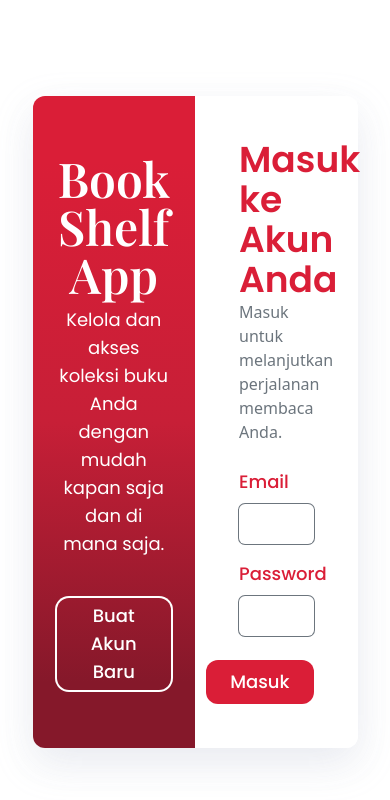
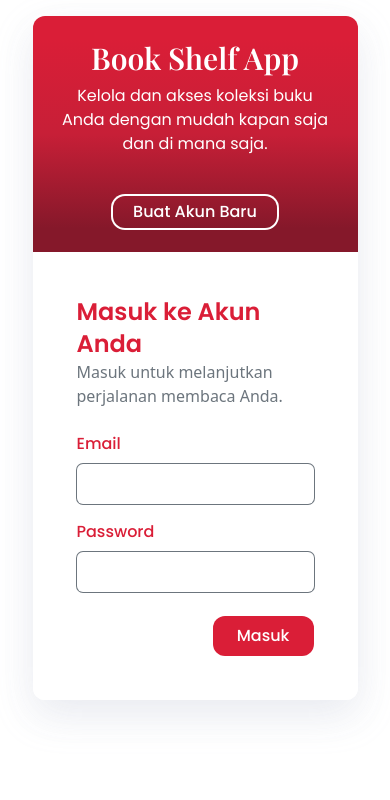
Before and after one commit to ardiiiv/BookShelf-frontend, a Vue app: page / in a window 390 px wide. Shown: the top 800 px of the page. Built offline with nearby package versions, Linux system fonts and the light colour scheme; a web font is replaced by a local one; what oh-vue-icons would draw is missing.

Commit message:
membuat tampilan yang responsif

```diff
--- a/src/components/button/MainButton.vue
+++ b/src/components/button/MainButton.vue
@@ -7,5 +7,5 @@ type: String,
 </script>
 
 <template>
-     <button :type="type" class="rounded-xl px-6 py-2 text-lg font-Poppins text-white bg-Primary hover:bg-Secondary font-medium">{{ title }}</button>
+     <button :type="type" class="rounded-xl px-6 py-2 md:text-lg text-base font-Poppins text-white bg-Primary hover:bg-Secondary font-medium">{{ title }}</button>
 </template>
--- a/src/components/button/SecondaryButton.vue
+++ b/src/components/button/SecondaryButton.vue
@@ -3,5 +3,5 @@ const { title } = defineProps({title: String})
 </script>
 
 <template>
-    <button class="px-5 py-1 ring-2 ring-white rounded-xl text-white font-Poppins text-lg font-medium hover:bg-white hover:text-Primary">{{ title }}</button>
+    <button class="px-5 py-1 ring-2 ring-white rounded-xl text-white font-Poppins md:text-lg text-base font-medium hover:bg-white hover:text-Primary">{{ title }}</button>
 </template>
--- a/src/components/input/InputField.vue
+++ b/src/components/input/InputField.vue
@@ -8,7 +8,7 @@ const { type = "text", title = "title", required = false } = defineProps({
 
 <template>
     <div class="flex flex-col gap-2 mb-4">
-        <label class="text-lg font-Poppins font-medium text-Primary">{{ title }}</label>
+        <label class="md:text-lg text-base font-Poppins font-medium text-Primary">{{ title }}</label>
         <input class=" py-2 px-4 rounded-md ring-1 ring-SlateGrey focus:outline-2 focus:outline-Primary" :type="type" :required="required">
     </div>
 </template>
--- a/src/layouts/FormSignIn.vue
+++ b/src/layouts/FormSignIn.vue
@@ -12,7 +12,7 @@ const login = () => {
 <template>
     <form @submit.prevent="login()" class="p-5 ">
         <div class=" mb-6">
-            <h1 class="text-4xl font-Poppins font-semibold text-Primary">Masuk ke Akun Anda</h1>
+            <h1 class="lg:text-4xl md:text-3xl text-2xl font-Poppins font-semibold text-Primary">Masuk ke Akun Anda</h1>
             <p class="text-SlateGrey text-base">Masuk untuk melanjutkan perjalanan membaca Anda.</p>
         </div>
         <div>
--- a/src/layouts/FormSignUp.vue
+++ b/src/layouts/FormSignUp.vue
@@ -12,7 +12,7 @@ const login = () => {
 <template>
     <form @submit.prevent="login()" class="p-4 ">
         <div class=" mb-6">
-            <h1 class="text-4xl font-Poppins font-semibold text-Primary">Daftar Akun Baru</h1>
+            <h1 class="lg:text-4xl md:text-3xl text-2xl font-Poppins font-semibold text-Primary">Daftar Akun Baru</h1>
             <p class="text-SlateGrey text-base">Daftar untuk mengatur, menyimpan, dan menemukan buku bacaanmu kapan saja.</p>
         </div>
         <div>
--- a/src/layouts/SideBar.vue
+++ b/src/layouts/SideBar.vue
@@ -11,54 +11,54 @@ const isClose = () => {
     hidden.value = true
 }
 const style = reactive({
-    styleActive: "bg-white flex items-center text-Primary p-2 gap-2 rounded-xl font-medium text-lg",
-    styleUnactive: "flex items-center text-white p-2 gap-2 rounded-xl font-medium text-lg"
+    styleActive: "bg-white flex items-center text-Primary p-2 gap-1 rounded-xl font-medium md:text-lg text-base ",
+    styleUnactive: "flex items-center text-white p-2 gap-1 rounded-xl font-medium md:text-lg text-base "
 })
 </script>
 
 <template>
     <div class="md:hidden">
-        <v-icon @click="isOpen" v-if="hidden" name="md-menu-round" scale="1.75" fill="white"/>
+        <v-icon @click="isOpen()" v-if="hidden" name="md-menu-round" scale="2" fill="white"/>
     </div>
-    <header :class="hidden ? 'h-full md:flex md:flex-col hidden' : 'absolute bg-gradient-to-b from-10% from-Primary via-50% via-Secondary to-90% to-[#85182A] h-full -translate-y-6 pt-6 pr-4'" >
-        <div class="md:hidden">
+    <header :class="hidden ? 'h-full md:flex md:flex-col hidden' : 'absolute bg-gradient-to-b from-10% from-Primary via-50% via-Secondary to-90% to-[#85182A] h-full -translate-y-6 pt-6 pr-4 flex flex-col'" >
+        <div class="md:hidden self-end">
             <v-icon @click="isClose()" name="bi-x" scale="2" fill="white"/>
         </div>
         <div class="flex flex-col justify-between md:h-full h-5/6">
             <div>
                 <div class="flex flex-col items-center">
-                    <img :src="profile" alt="profile" class="rounded-full md:w-24 md:h-24 w-16 h-16">
-                    <h2 class="md:text-3xl text-xl text-white font-Poppins">Username</h2>
+                    <img :src="profile" alt="profile" class="rounded-full lg:w-24 lg:h-24 md:w-16 md:h-16 h-14 w-14">
+                    <h2 class="lg:text-3xl md:text-xl text-lg text-white font-Poppins">Username</h2>
                     <p class="md:text-lg text-base text-white font-Poppins">email</p>
                 </div>
                 <nav class="mt-6">
                     <ul class="flex flex-col gap-4">
                         <li :class="$route.path === '/Beranda' ? style.styleActive : style.styleUnactive">
-                            <v-icon name="hi-home" :scale="1.75"/>
+                            <v-icon name="hi-home" :scale="hidden ? '1.75' : '1.5'"/>
                             <router-link to="/Beranda">
                                 Beranda
                             </router-link>
                         </li>
                         <li :class="$route.path === '/TambahBuku' ? style.styleActive : style.styleUnactive">
-                            <v-icon name="md-postadd-twotone" :scale="1.75"/>
+                            <v-icon name="md-postadd-twotone" :scale="hidden ? '1.75' : '1.5'"/>
                             <router-link to="/TambahaBuku" >
                                 Tambah Buku
                             </router-link>
                         </li>
                         <li :class="$route.path === '/SudahDibaca' ? style.styleActive : style.styleUnactive">
-                            <v-icon name="md-menubook-twotone" :scale="1.75" />
+                            <v-icon name="md-menubook-twotone" :scale="hidden ? '1.75' : '1.5'" />
                             <router-link to="/SudahDibaca"  >
                                 Sudah Dibaca
                             </router-link>
                         </li>
                         <li :class="$route.path === '/BelumDibaca' ? style.styleActive : style.styleUnactive">
-                            <v-icon name="ri-book-mark-line" :scale="1.75"/>
+                            <v-icon name="ri-book-mark-line" :scale="hidden ? '1.75' : '1.5'"/>
                             <router-link to="/BelumDibaca"  >
                                 Belum Dibaca
                             </router-link>
                         </li>
                         <li :class="$route.path === '/Akun' ? style.styleActive : style.styleUnactive" >
-                            <v-icon name="md-accountcircle-twotone" scale="1.75" />
+                            <v-icon name="md-accountcircle-twotone" :scale="hidden ? '1.75' : '1.5'"/>
                             <router-link to="/Akun" >
                                 Akun
                             </router-link>
--- a/src/views/BerandaView.vue
+++ b/src/views/BerandaView.vue
@@ -4,10 +4,10 @@ import SideBar from "@/layouts/SideBar.vue";
 
 <template>
     <div class="w-screen h-screen grid grid-cols-5 grid-rows-4">
-        <div class="col-span-1 row-span-4 bg-gradient-to-b from-10% from-Primary via-50% via-Secondary to-90% to-[#85182A] p-6">
+        <div class="col-span-1 row-span-4 bg-gradient-to-b from-10% from-Primary via-50% via-Secondary to-90% to-[#85182A] md:p-4 p-6">
             <SideBar/>
         </div>
-        <div class="col-span-4 row-span-4 bg-blue-300">
+        <div class="col-span-4 row-span-4 bg-white">
             <div>
 
             </div>
--- a/src/views/LandingPageView.vue
+++ b/src/views/LandingPageView.vue
@@ -18,14 +18,14 @@ const text = reactive({
 </script>
 
 <template>
-    <div class="w-screen h-screen flex items-center">
-        <div class="w-5/6 grid grid-cols-2 mx-auto justify-center rounded-xl shadow-PrimaryShadow">
-            <div class=" flex flex-col items-center justify-center bg-gradient-to-b from-10% from-Primary via-50% via-Secondary to-90% to-[#85182A] p-6 rounded-l-xl">
+    <div class="w-screen md:h-screen h-full flex items-center py-4">
+        <div class="w-5/6 md:grid md:grid-cols-2 flex flex-col mx-auto justify-center rounded-xl shadow-PrimaryShadow">
+            <div class=" flex flex-col items-center justify-center bg-gradient-to-b from-10% from-Primary via-50% via-Secondary to-90% to-[#85182A] p-6 md:rounded-l-xl md:rounded-tr-none rounded-t-xl">
                 <div>
-                    <h1 class="font-Playfair text-white text-5xl font-semibold text-center">Book Shelf App</h1>
+                    <h1 class="font-Playfair text-white lg:text-5xl md:text-4xl text-3xl font-semibold text-center">Book Shelf App</h1>
                 </div>
                 <div class="mt-2">
-                    <p class="text-lg font-Poppins text-white text-center">
+                    <p class="md:text-lg text-base font-Poppins text-white text-center">
                         {{ formSignIn ? text.paragraf.paragrafFrist : text.paragraf.paragrafSecond }}
                     </p>
                 </div>
@@ -33,7 +33,7 @@ const text = reactive({
                     <SecondaryButton @click="formSignIn = !formSignIn" :title="formSignIn ? text.title.signUp : text.title.signIn "/>
                 </div>
             </div>
-            <div class="bg-white rounded-r-xl p-6">
+            <div class="bg-white md:rounded-r-xl rounded-b-xl p-6">
                 <FormSignIn v-if="formSignIn"/>
                 <FormSignUp v-else/>
             </div>
```
